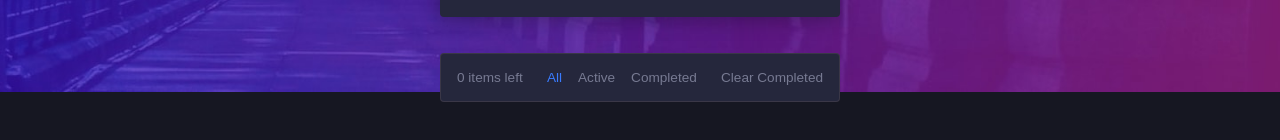
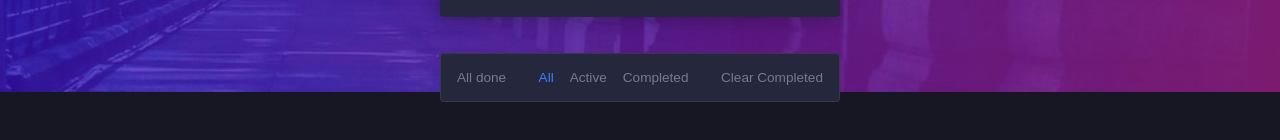
Before and after one commit to joaopedroalb/TodoApp, a Next.js app: page / in a window 1280 px wide. Shown: the part 164-304 px from the top of the page. Built offline with nearby package versions, Linux system fonts and the light colour scheme.

Commit message:
pequena mudanca no footer

```diff
--- a/src/Components/FooterController/index.tsx
+++ b/src/Components/FooterController/index.tsx
@@ -5,9 +5,17 @@ import {useTask } from '../../contexts/TaskContext'
 export default function FooterController(props:{filter:number,setFilter(int:number):any}){
     const {taskLeft,clearTaskFinished } = useTask();
 
+    const msgItemsLeft = (qtd:number) =>{
+        if(qtd<=0) return "All done"
+
+        if(qtd == 1) return "1 item left"
+
+        return qtd+" items left"
+    }
+
     return(
         <div className={styles.footerAfterList}>
-            <label>{taskLeft} items left</label>
+            <label>{msgItemsLeft(taskLeft)}</label>
             <div className={styles.filterContainer}>
                 <label onClick={()=>props.setFilter(0)} className={props.filter==0?styles.selectedFilter:""}>All</label>
                 <label onClick={()=>props.setFilter(1)} className={props.filter==1?styles.selectedFilter:""}>Active</label>
```
